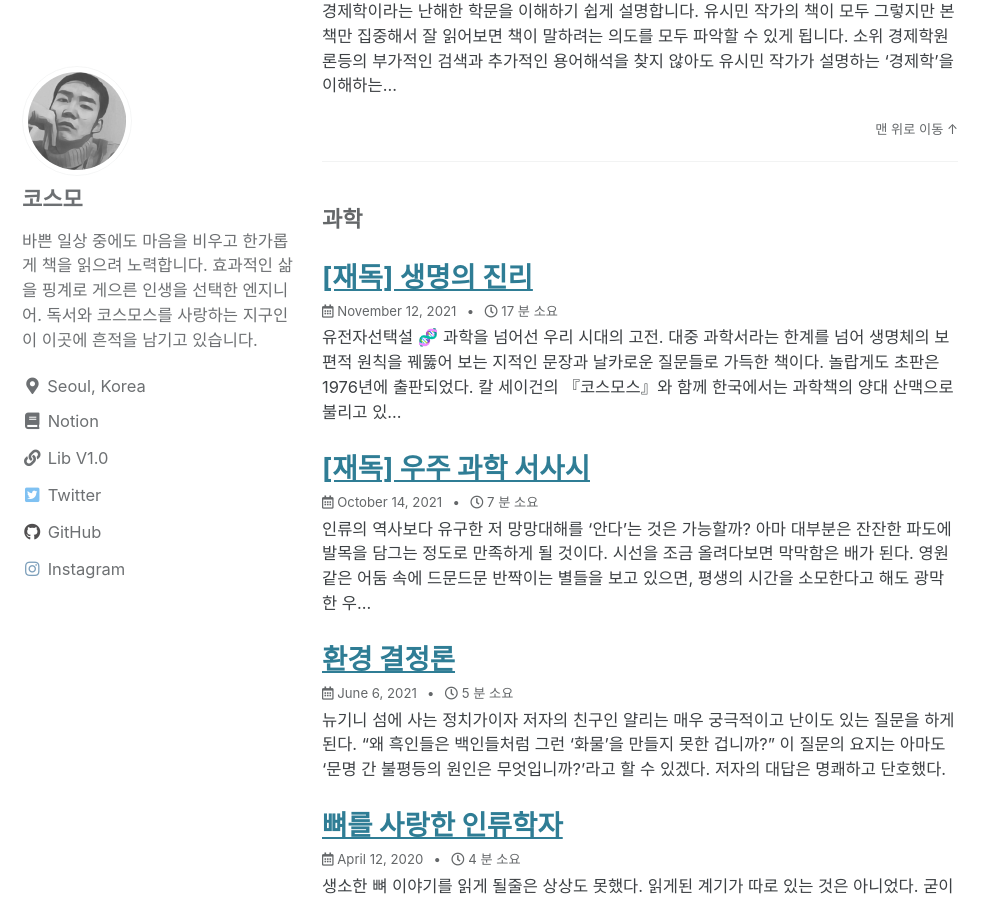
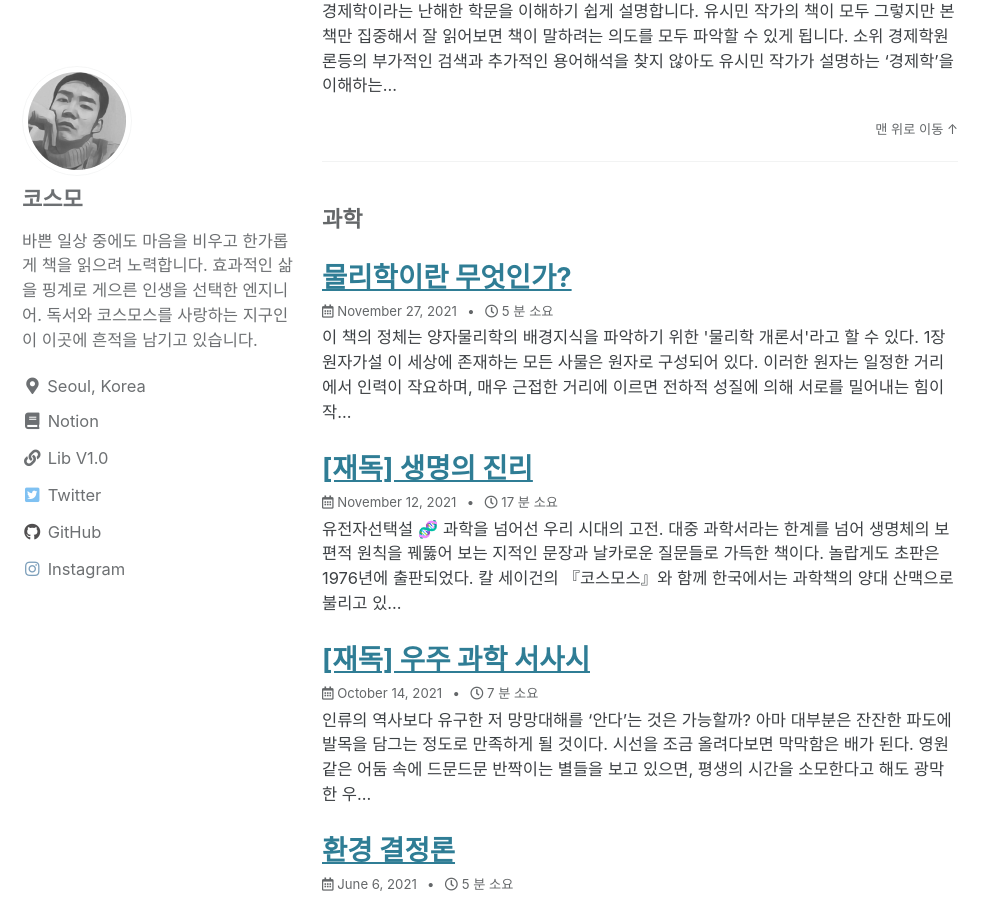
Before and after one commit to deftone2000/cosmo-s-archive, a Jekyll site: the page built from _pages/tag-archive.md, in a window 1280 px wide and 900 px high, scrolled down 23489 px. Shown: the whole window, without its empty margins (0-996 px from the left). Built offline with Jekyll 4.4.1, drawn with Linux system fonts in a browser that asks for light colours; cached includes are drawn as plain includes; comment, search, counter and statistics services are not loaded; a style sheet for code colours, icons or effects is not loaded; some of the changed text lies outside the part shown.

Commit message:
no message

```diff
--- a/_data/navigation.yml
+++ b/_data/navigation.yml
@@ -31,6 +31,16 @@ taxonomy_tag:
       url: /tags/정치-경제/
 
 # 책리뷰 사이드바용 정보(작성일자 역순정렬)
+
+# 파인만의 여섯가지 물리 이야기
+six-easy-pieces:
+  - title: 도서 정보
+    children:
+    - title: 저자 - 리처드 파인만
+    - title: 번역 - 박병철
+    - title: 출판 - 승산
+    - title: 출간 - 2003-01-06
+    - title: 추천 - ★★★☆☆
 
 # 공산당선언
 kommunist2:
```
Also changed, not shown: _posts/2021-11-27-six-easy-pieces.md (added, +50 -0 lines), _posts/2021-11-30-one-line-review00.md (deleted, +0 -34 lines).
